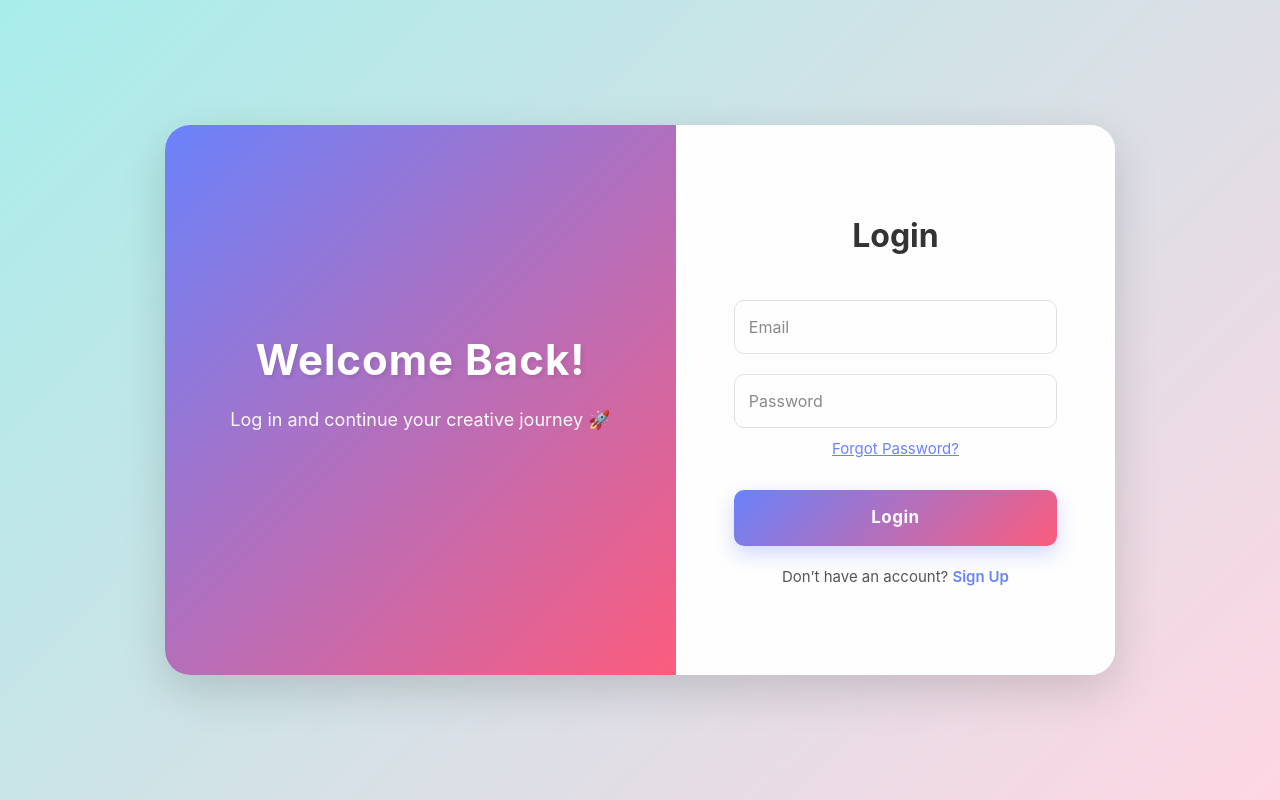
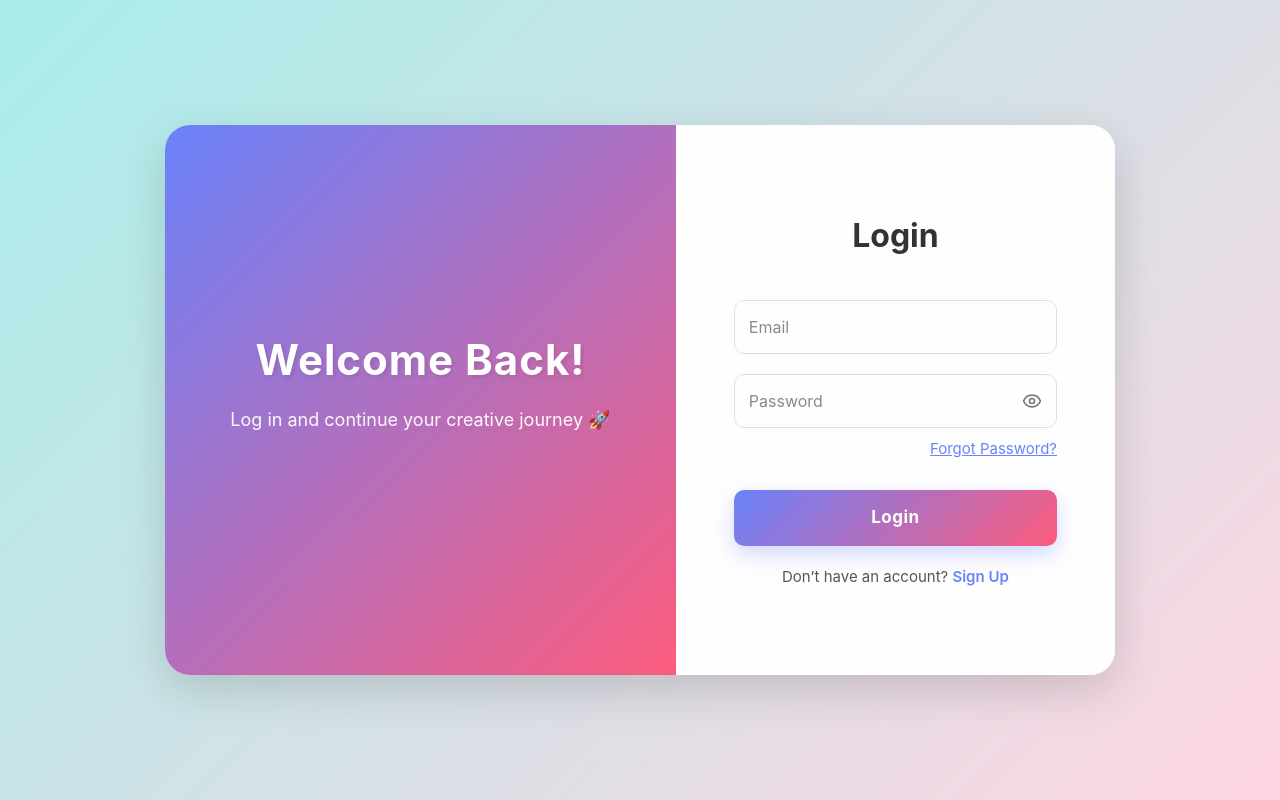
Before and after one commit to Code-Cubed/Imaginara, a React (Vite) app in the folder frontend/imaginara/: page /login in a window 1280 px wide. Built offline with nearby package versions, Linux system fonts and the light colour scheme; no server answers.

Commit message:
hide/show password

```diff
--- a/frontend/imaginara/src/pages/Auth/Login.jsx
+++ b/frontend/imaginara/src/pages/Auth/Login.jsx
@@ -1,12 +1,15 @@
 import React, { useState, useEffect } from "react";
 import { useNavigate, Link } from "react-router-dom";
 import api from "../../api/api";
+import { Eye, EyeOff } from 'lucide-react'; // Import icons
 
 const Login = ({ onLogin }) => {
   const navigate = useNavigate();
   const [form, setForm] = useState({ email: "", password: "" });
   const [loading, setLoading] = useState(false);
   const [error, setError] = useState("");
+  // New state for password visibility
+  const [showPassword, setShowPassword] = useState(false);
 
   // State to track mobile status
   const [isMobile, setIsMobile] = useState(window.innerWidth < 768);
@@ -17,7 +20,7 @@ const Login = ({ onLogin }) => {
     const handleResize = () => setIsMobile(window.innerWidth < 768);
     window.addEventListener("resize", handleResize);
 
-    // Float animation
+    // Float animation (kept for completeness)
     let styleSheet = document.styleSheets[0];
     if (!styleSheet) {
       const style = document.createElement("style");
@@ -87,19 +90,30 @@ const Login = ({ onLogin }) => {
               required
               style={styles.input}
             />
+            {/* Password input with show/hide toggle */}
+            <div style={styles.passwordContainer}>
               <input
-              type="password"
+                type={showPassword ? "text" : "password"} // Dynamic type
                 name="password"
                 placeholder="Password"
                 value={form.password}
                 onChange={handleChange}
                 required
-              style={styles.input}
+                style={{ ...styles.input, paddingRight: '45px' }} // Add space for icon
               />
+              <button
+                type="button"
+                onClick={() => setShowPassword(!showPassword)}
+                style={styles.passwordToggle}
+              >
+                {showPassword ? <EyeOff size={20} color="#777" /> : <Eye size={20} color="#777" />}
+              </button>
+            </div>
+
             {error && <p style={styles.error}>{error}</p>}
 
             {/* --- Forgot Password Link --- */}
-            <p style={{ ...styles.text, marginTop: "-10px", marginBottom: "10px" }}>
+            <p style={{ ...styles.text, marginTop: "-10px", marginBottom: "10px", textAlign: "right" }}>
               <span
                 style={{ color: "#6a82fb", cursor: "pointer", textDecoration: "underline" }}
                 onClick={() => navigate("/forgot-password")}
@@ -111,8 +125,6 @@ const Login = ({ onLogin }) => {
             <button type="submit" disabled={loading} style={styles.button}>
               {loading ? "Logging In..." : "Login"}
             </button>
-
-
 
             <p style={styles.text}>
               Don’t have an account?{" "}
@@ -166,7 +178,35 @@ const styles = {
   rightSection: { display: "flex", alignItems: "center", justifyContent: "center", backgroundColor: "#fefefe" },
   form: { display: "flex", flexDirection: "column", gap: "20px" },
   title: { textAlign: "center", fontSize: "32px", color: "#333", marginBottom: "20px", fontWeight: "700" },
-  input: { padding: "14px", borderRadius: "10px", border: "1px solid #e0e0e0", outline: "none", fontSize: "16px", transition: "border-color 0.3s ease, box-shadow 0.3s ease" },
+
+  // New styles for password input
+  passwordContainer: {
+    position: 'relative',
+    width: '100%',
+  },
+  passwordToggle: {
+    position: 'absolute',
+    top: '50%',
+    right: '10px',
+    transform: 'translateY(-50%)',
+    background: 'none',
+    border: 'none',
+    cursor: 'pointer',
+    padding: '5px',
+    lineHeight: '0',
+  },
+  // End new styles
+
+  input: {
+    padding: "14px",
+    borderRadius: "10px",
+    border: "1px solid #e0e0e0",
+    outline: "none",
+    fontSize: "16px",
+    transition: "border-color 0.3s ease, box-shadow 0.3s ease",
+    width: '100%', // Ensure input fills the container
+    boxSizing: 'border-box' // Include padding in the element's total width and height
+  },
   button: { padding: "15px", borderRadius: "10px", border: "none", background: "linear-gradient(135deg, #6a82fb 0%, #fc5c7d 100%)", color: "#fff", cursor: "pointer", fontWeight: "700", fontSize: "17px", letterSpacing: "0.5px", transition: "all 0.3s ease", boxShadow: "0 8px 20px rgba(106, 130, 251, 0.3)" },
   error: { color: "#e74c3c", textAlign: "center", fontSize: "15px", marginTop: "-10px" },
   text: { textAlign: "center", fontSize: "15px", color: "#555" },
--- a/frontend/imaginara/src/pages/Auth/SignUp.jsx
+++ b/frontend/imaginara/src/pages/Auth/SignUp.jsx
@@ -2,6 +2,7 @@ import React, { useState, useEffect } from "react";
 import { useNavigate, Link } from "react-router-dom";
 import api from "../../api/api";
 import OAuthButtons from "./OAuthButtons"; // Import OAuth component
+import { Eye, EyeOff } from 'lucide-react'; // Import icons
 
 const SignUp = ({ onSignUp }) => {
   const navigate = useNavigate();
@@ -11,7 +12,11 @@ const SignUp = ({ onSignUp }) => {
   const [avatar, setAvatar] = useState(null);
   const [isMobile, setIsMobile] = useState(window.innerWidth < 768);
   const [isFileInputHover, setIsFileInputHover] = useState(false);
+  // New state for password visibility
+  const [showPassword, setShowPassword] = useState(false);
+
   const validEmailRegex = /^[a-zA-Z0-9._%+-]+@(gmail\.com|yahoo\.com|outlook\.com)$/;
+
   useEffect(() => {
     const handleResize = () => setIsMobile(window.innerWidth < 768);
     window.addEventListener("resize", handleResize);
@@ -133,15 +138,27 @@ const SignUp = ({ onSignUp }) => {
               required
               style={styles.input}
             />
+
+            {/* Password input with show/hide toggle */}
+            <div style={styles.passwordContainer}>
               <input
-              type="password"
+                type={showPassword ? "text" : "password"} // Dynamic type
                 name="password"
                 placeholder="Password"
                 value={form.password}
                 onChange={handleChange}
                 required
-              style={styles.input}
+                style={{ ...styles.input, paddingRight: '45px' }} // Add space for icon
               />
+              <button
+                type="button"
+                onClick={() => setShowPassword(!showPassword)}
+                style={styles.passwordToggle}
+              >
+                {showPassword ? <EyeOff size={20} color="#777" /> : <Eye size={20} color="#777" />}
+              </button>
+            </div>
+
 
             {/* Avatar Upload */}
             <div
@@ -302,6 +319,25 @@ const styles = {
     fontWeight: "700",
   },
 
+  // New styles for password input
+  passwordContainer: {
+    position: 'relative',
+    width: '100%',
+  },
+  passwordToggle: {
+    position: 'absolute',
+    top: '50%',
+    right: '10px',
+    transform: 'translateY(-50%)',
+    background: 'none',
+    border: 'none',
+    cursor: 'pointer',
+    padding: '5px',
+    lineHeight: '0',
+    zIndex: 10,
+  },
+  // End new styles
+
   input: {
     padding: "16px",
     borderRadius: "12px",
@@ -310,6 +346,8 @@ const styles = {
     fontSize: "16px",
     backgroundColor: "#f9fbfd",
     transition: "border-color 0.3s ease, box-shadow 0.3s ease",
+    width: '100%',
+    boxSizing: 'border-box'
   },
 
   fileInputContainer: {
```
Lines whose indentation alone changed are shown as unchanged.
